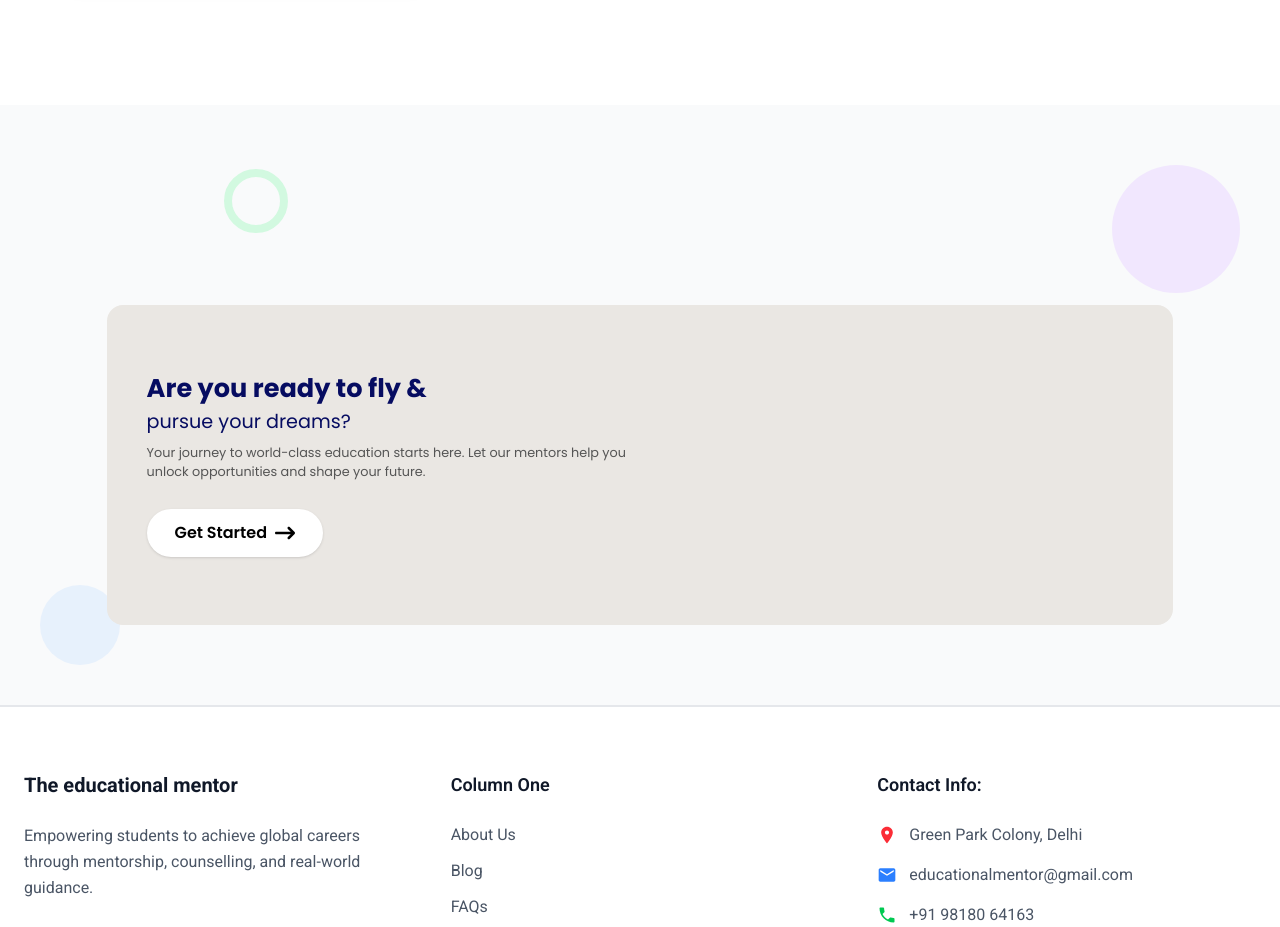
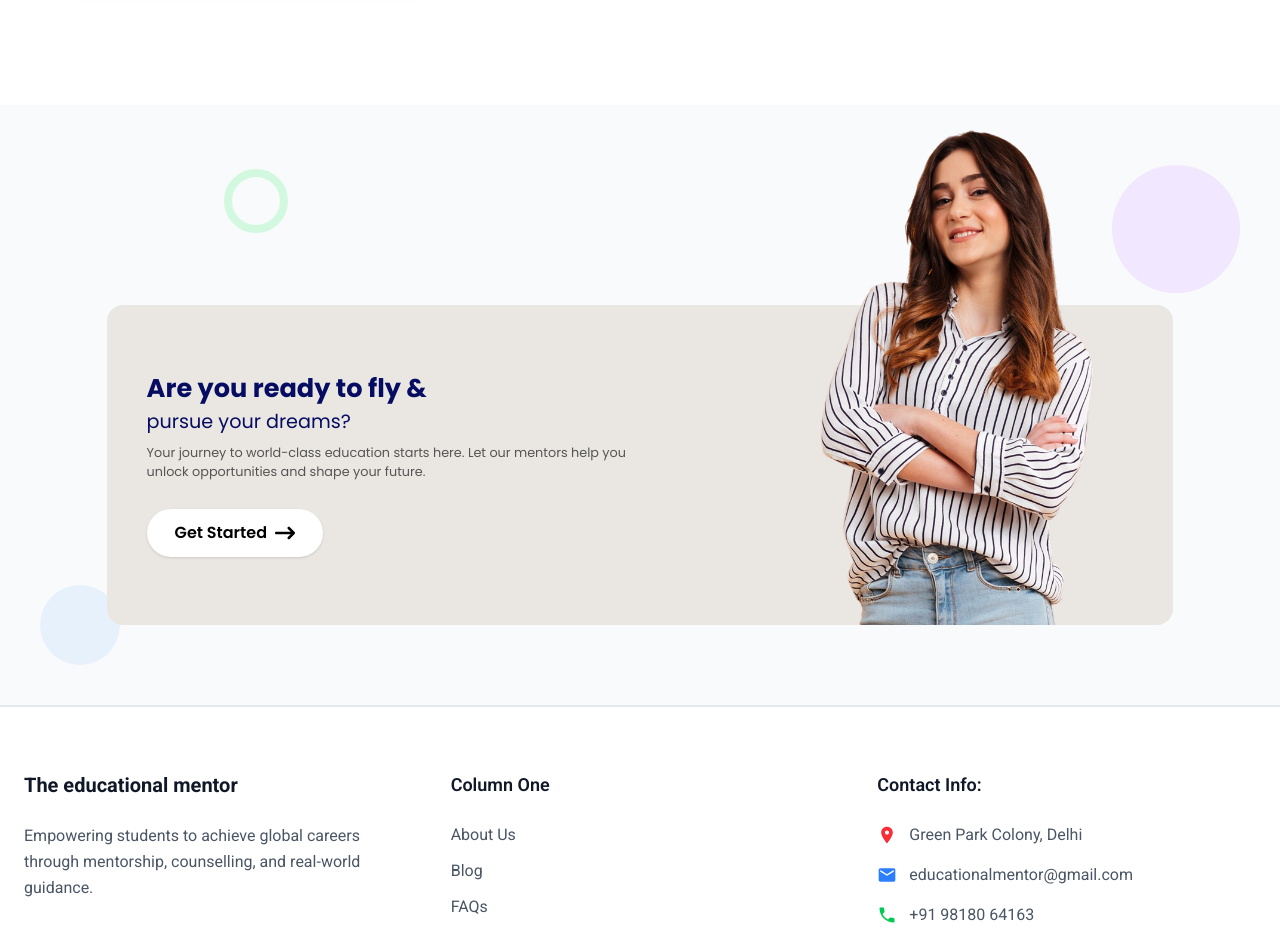
Before and after one commit to educationmentor/educationmentor, a React (Vite) app in the folder client/: page /blogs in a window 1280 px wide. Shown: the part 940-1867 px from the top of the page. Built offline with nearby package versions, Linux system fonts and the light colour scheme.

Commit message:
bottom img

```diff
--- a/client/src/components/GetStarted.jsx
+++ b/client/src/components/GetStarted.jsx
@@ -50,7 +50,7 @@ const GetStarted = () => {
           <img
             src={image6}
             alt="Confident woman ready to pursue her dreams"
-            className="hidden md:absolute mx-auto md:right-[2vw] lg:right-[6vw] bottom-0 w-80 md:w-[250px] lg:w-[280px] h-auto object-contain z-20"
+            className="hidden md:block md:absolute mx-auto md:right-[2vw] lg:right-[6vw] bottom-0 w-80 md:w-[250px] lg:w-[280px] h-auto object-contain z-20"
             style={{ maxHeight: "1080px" }}
           />
         </div>
```
